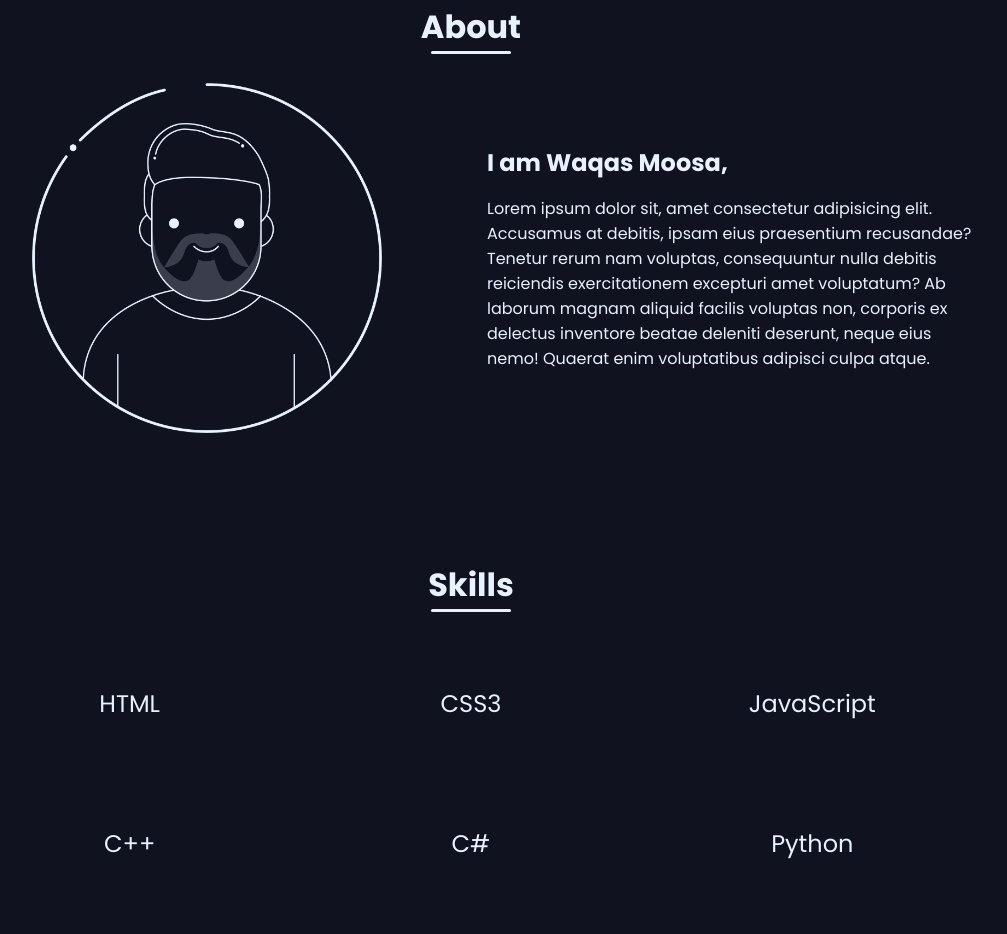
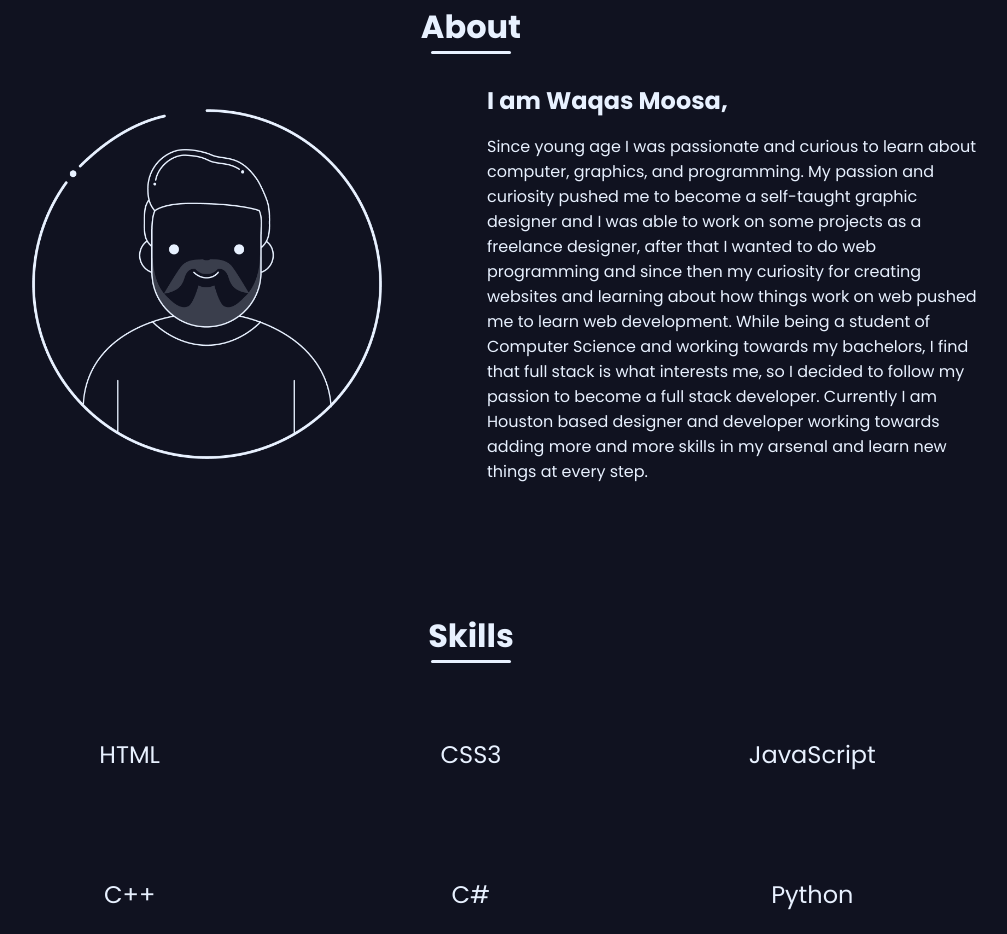
Before and after one commit to waqasmoosa/waqasmoosa.github.io, a plain HTML site: page index.html in a window 1280 px wide. Shown: the part 877-1811 px from the top of the page, without its empty margins (169-1176 px from the left). Drawn offline with nearby package versions, Linux system fonts and the light colour scheme; files whose address does not match are found by name.

Commit message:
Add files via upload

```diff
--- a/index.html
+++ b/index.html
@@ -68,7 +68,7 @@
 
                 <div>
                     <h2 class="about_subtitle">I am Waqas Moosa,</h2>
-                    <p class="about_text">Lorem ipsum dolor sit, amet consectetur adipisicing elit. Accusamus at debitis, ipsam eius praesentium recusandae? Tenetur rerum nam voluptas, consequuntur nulla debitis reiciendis exercitationem excepturi amet voluptatum? Ab laborum magnam aliquid facilis voluptas non, corporis ex delectus inventore beatae deleniti deserunt, neque eius nemo! Quaerat enim voluptatibus adipisci culpa atque.</p>
+                    <p class="about_text">Since young age I was passionate and curious to learn about computer, graphics, and programming. My passion and curiosity pushed me to become a self-taught graphic designer and I was able to work on some projects as a freelance designer, after that I wanted to do web programming and since then my curiosity for creating websites and learning about how things work on web pushed me to learn web development. While being a student of Computer Science and working towards my bachelors, I find that full stack is what interests me, so I decided to follow my passion to become a full stack developer. Currently I am Houston based designer and developer working towards adding more and more skills in my arsenal and learn new things at every step.</p>
                 </div>
 
             </div>
```
